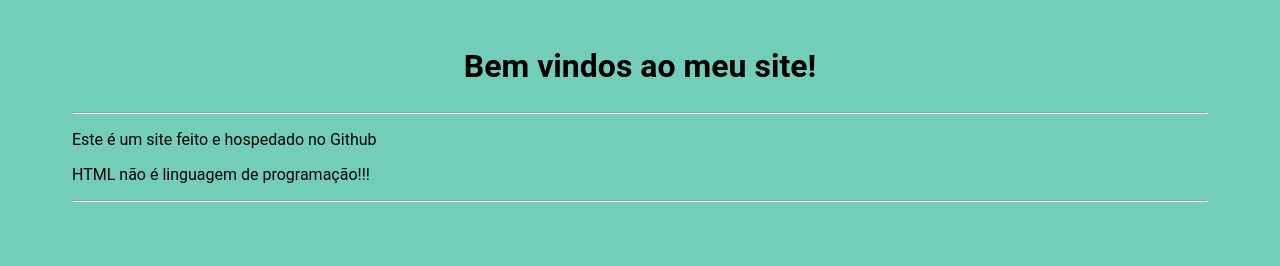
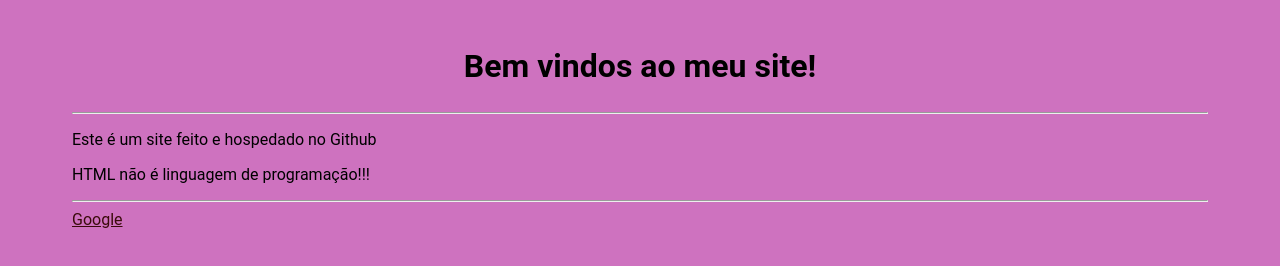
Before and after one commit to Matheuszin16/Matheuszin16.github.io, a plain HTML site: page index.html in a window 1280 px wide. Drawn offline with Linux system fonts and the light colour scheme.

Commit message:
Inserindo links

```diff
--- a/css/my.css
+++ b/css/my.css
@@ -1,7 +1,7 @@
 /*css*/
 
 body {
-	background: rgb(114, 206, 186);
+	background: rgb(206, 114, 191);
 	font-family: 'Roboto', sans-serif;
   padding: 1% 5%;
   /*margin: 10em auto;
--- a/index.html
+++ b/index.html
@@ -10,4 +10,5 @@
     <p>Este é um site feito e hospedado no Github</p>
     <p>HTML não é linguagem de programação!!!</p>
     <hr>
+    <a href="https://www.google.com" target="_blank">Google</a>
 </body>
```
